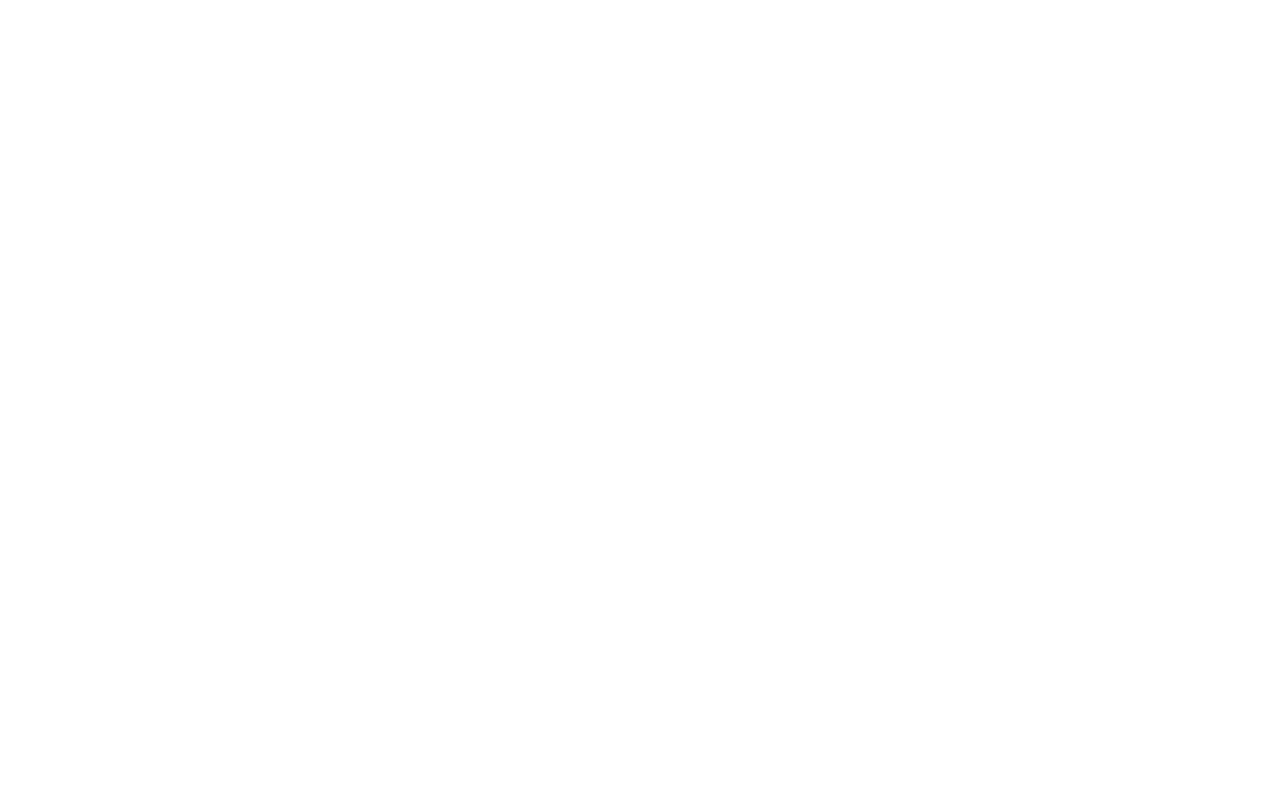
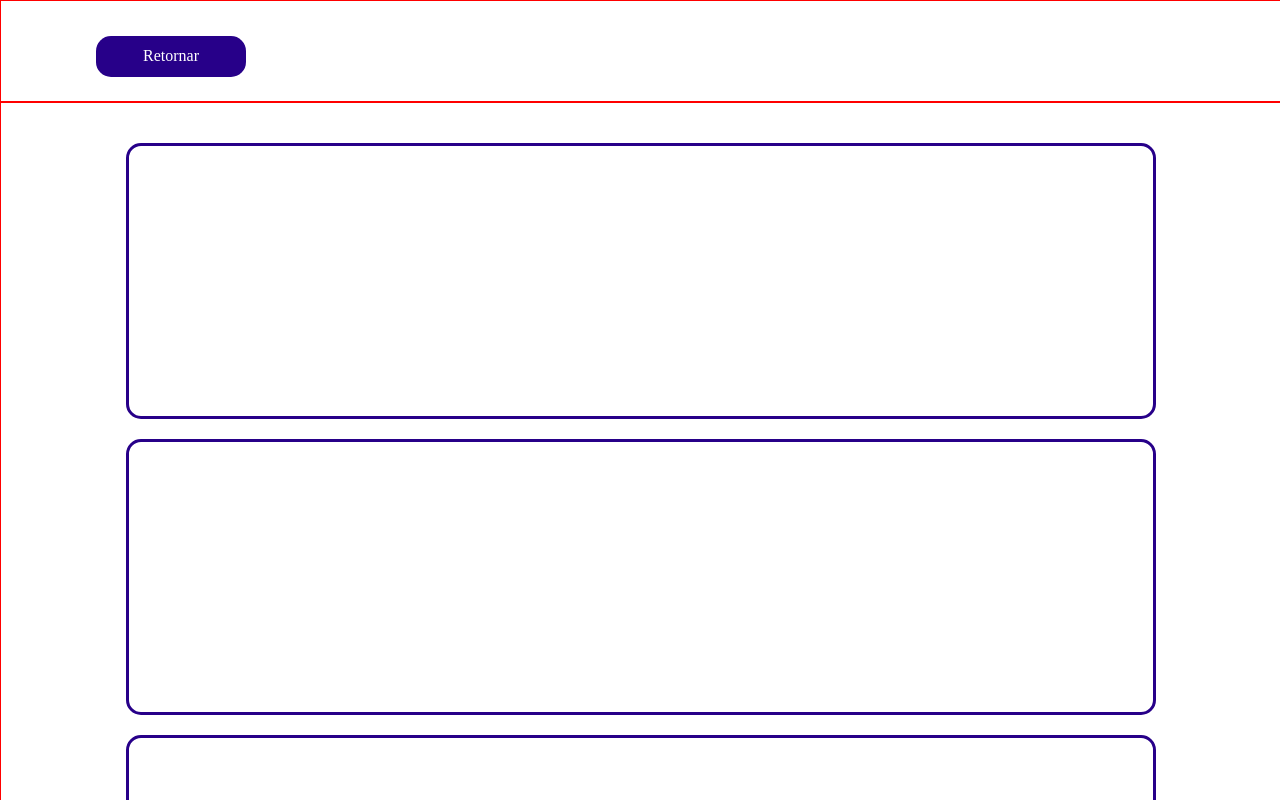
Before and after one commit to lucassantDev/agrosense-scripts, a React (Vite) app in the folder agrosense/: page /Agricultor/RequestDone in a window 1280 px wide. Before the commit this address had no page. Shown: the top 800 px of the page. Built offline with nearby package versions, Linux system fonts and the light colour scheme.

Commit message:
refactor: mudando rotas de paginas

```diff
--- a/agrosense/src/App.jsx
+++ b/agrosense/src/App.jsx
@@ -4,7 +4,7 @@ import Login from '../src/pages/Login/Login';
 import Agricultor from '../src/pages/Agricultor/AgricultorLogin';
 import FirstPageAgricultor from '../src/pages/Agricultor/FirstPage/FirstPageAgricultor'
 import Administrativo from '../src/pages/Administrativo/AdministrativoLogin';
-import RequestDone from '../src/pages/Agricultor/FirstPage/RequestDone/RequestDone'
+import RequestDone from './pages/Agricultor/RequestDone/RequestDone'
 import './Global.css'
 
 function App() {
@@ -18,7 +18,7 @@ function App() {
           <Route path='/' element={<Login/>} />
           <Route path='/Agricultor' element={<Agricultor/>} />
           <Route path='/Agricultor/FirstPage/FirstPageAgricultor' element={<FirstPageAgricultor/>} />
-          <Route path='/Agricultor/RequestDone/RequestDone' element={<RequestDone/>}/>
+          <Route path='/Agricultor/RequestDone' element={<RequestDone/>}/>
           <Route path='/Administrativo' element={<Administrativo/>} />
         </Routes>
       </>
--- a/agrosense/src/Global.css
+++ b/agrosense/src/Global.css
@@ -25,7 +25,6 @@
 }
 
 .logo-title{
-    border: 1px solid red;
     width: 80%;
     height: 200px;
     display: flex;
@@ -96,6 +95,15 @@
     }
 }
 
+.button-style{
+    width: 150px;
+    padding: 5px;
+    cursor: pointer;
+
+    background-color: var(--color02);
+    color: #FFFFFF;
+}
+
 .gradient-text{
     background: linear-gradient(90deg, var(--color03), var(--color00));
     -webkit-background-clip: text;
--- a/agrosense/src/pages/Agricultor/FirstPage/FirstPageAgricultor.css
+++ b/agrosense/src/pages/Agricultor/FirstPage/FirstPageAgricultor.css
@@ -28,12 +28,20 @@
 
 .last-request{
     width: 80%;
-    height: 240px;
+    height: 270px;
     border: 3px solid var(--color02);
 
     border-radius: 15px ;
     display: flex;
     align-items: center;
+    flex-direction: column;
+    justify-content: center;
+}
+
+.info-request{
+    margin: -40px 0 20px 0 ;
+    border: 1px solid red;
+    width: 80%;
 }
 
 .see-requests{
--- a/agrosense/src/pages/Agricultor/FirstPage/FirstPageAgricultor.jsx
+++ b/agrosense/src/pages/Agricultor/FirstPage/FirstPageAgricultor.jsx
@@ -15,7 +15,7 @@ function FirstPageAgricultor(){
     const navigate = useNavigate()
 
     function PageRequestsDone(){
-        navigate('./RequestDone')
+        navigate('/Agricultor/RequestDone')
     }
     return (
         <>
@@ -32,7 +32,7 @@ function FirstPageAgricultor(){
 
                 <section className='request-historic'>
                     <div className='last-request'>
-                        <div>
+                        <div className='info-request'>
                             <h2>Lote #</h2>
                             <p>Feijão • Vitória</p>
                         </div>
@@ -44,6 +44,7 @@ function FirstPageAgricultor(){
                 </section>
 
                 <section></section>
+
                 <section className='message-section'>
                     <div className='message'>
                         <p>
--- a/agrosense/src/pages/Agricultor/FirstPage/RequestDone/RequestDone.jsx
+++ /dev/null
@@ -1,9 +0,0 @@
-function RequestDone(){
-    return(
-        <>
-            <h1>Últimas solicitações</h1>
-        </>
-    )
-}
-
-export default RequestDone;
```
